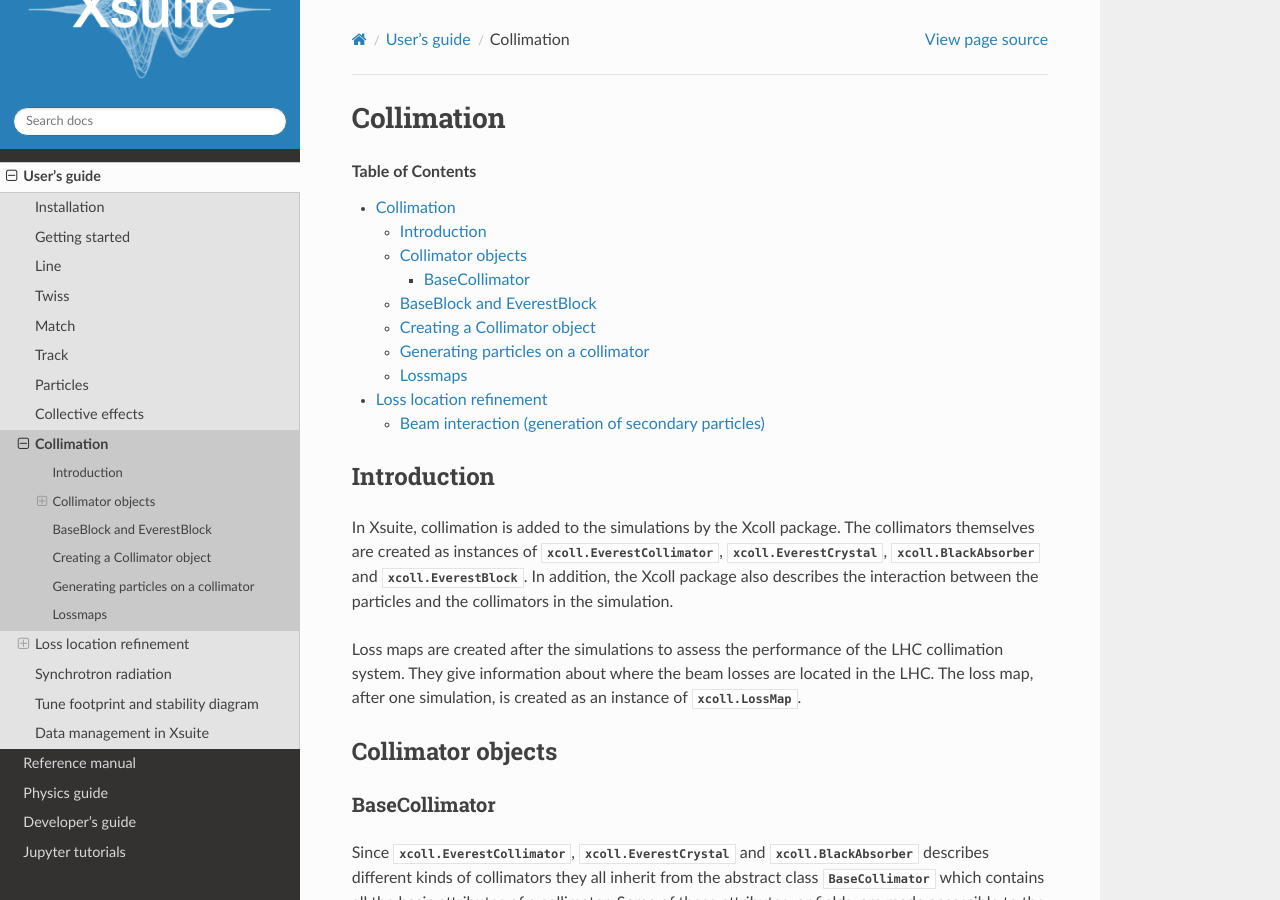
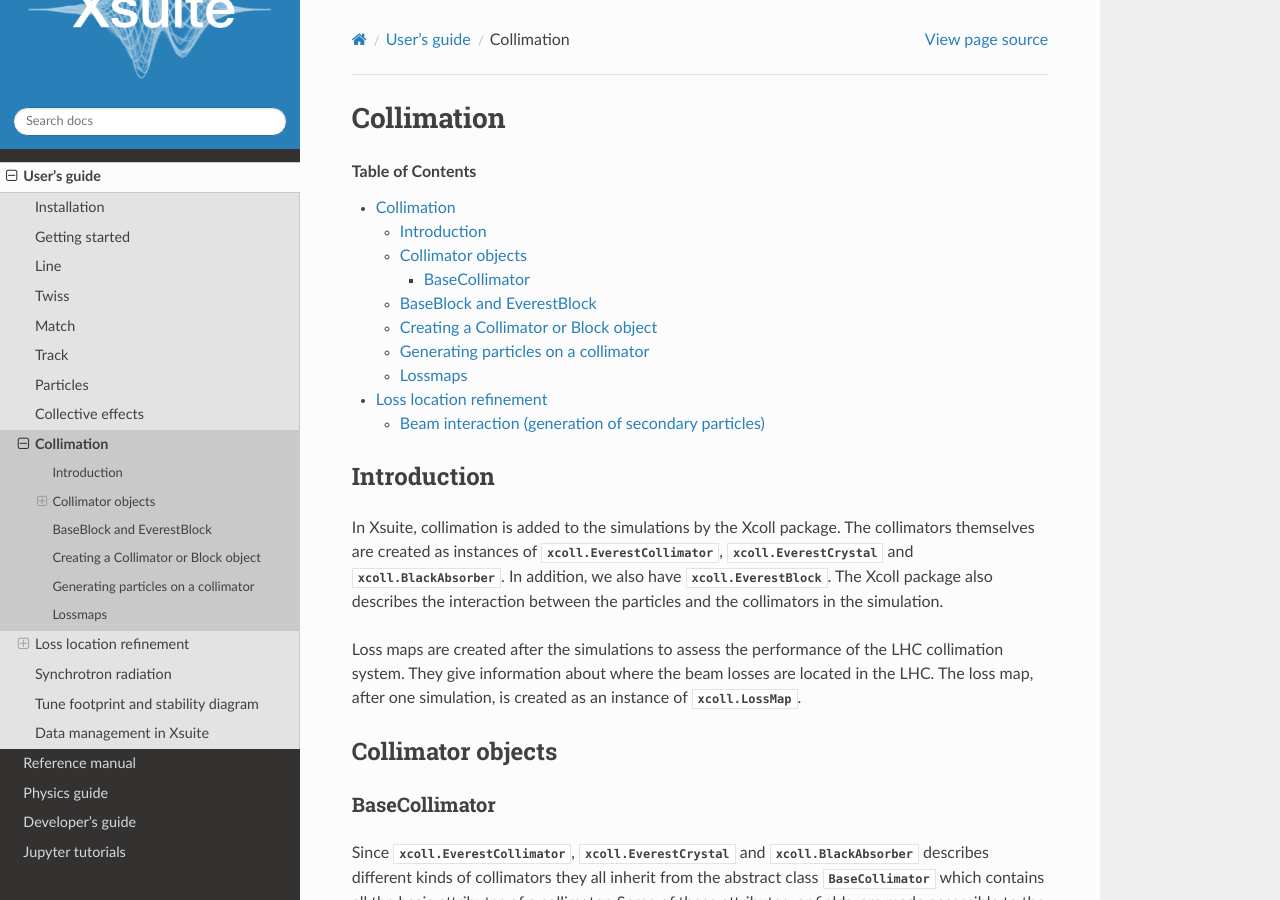
Before and after one commit to xsuite/xsuite, a Sphinx documentation site: the page built from docs/collimation.rst, in a window 1280 px wide and 900 px high. Built offline with Sphinx 7.4.7 and the Read the Docs theme 2.0.0, drawn with Linux system fonts in a browser that asks for light colours; pages that are not in the unit, such as notebooks, are missing from menus; some of the changed text lies outside the part shown.

Commit message:
Update collimation.rst
Changed description for block.

```diff
--- a/docs/collimation.rst
+++ b/docs/collimation.rst
@@ -8,7 +8,7 @@
 Introduction
 ============
 In Xsuite, collimation is added to the simulations by the Xcoll package.
-The collimators themselves are created as instances of :class:`xcoll.EverestCollimator`, :class:`xcoll.EverestCrystal`, :class:`xcoll.BlackAbsorber` and :class:`xcoll.EverestBlock`. In addition, the Xcoll package also describes the interaction between the particles and the collimators in the simulation.
+The collimators themselves are created as instances of :class:`xcoll.EverestCollimator`, :class:`xcoll.EverestCrystal` and :class:`xcoll.BlackAbsorber`. In addition, we also have :class:`xcoll.EverestBlock`. The Xcoll package also describes the interaction between the particles and the collimators in the simulation.
 
 Loss maps are created after the simulations to assess the performance of the LHC collimation system. They give information about where the beam losses are located in the LHC. The loss map, after one simulation, is created as an instance of :class:`xcoll.LossMap`.
 
@@ -159,9 +159,9 @@
 .. code-block:: python
    EverestBlock.material
 
-Creating a Collimator object
-=================================
-A collimator object can be created in two different ways; either directly with the class or by loading from file.
+Creating a Collimator or Block object
+============================
+A collimator (or block) object can be created in two different ways; either directly with the class or by loading from file.
 For example:
 
 .. code-block:: python
```
